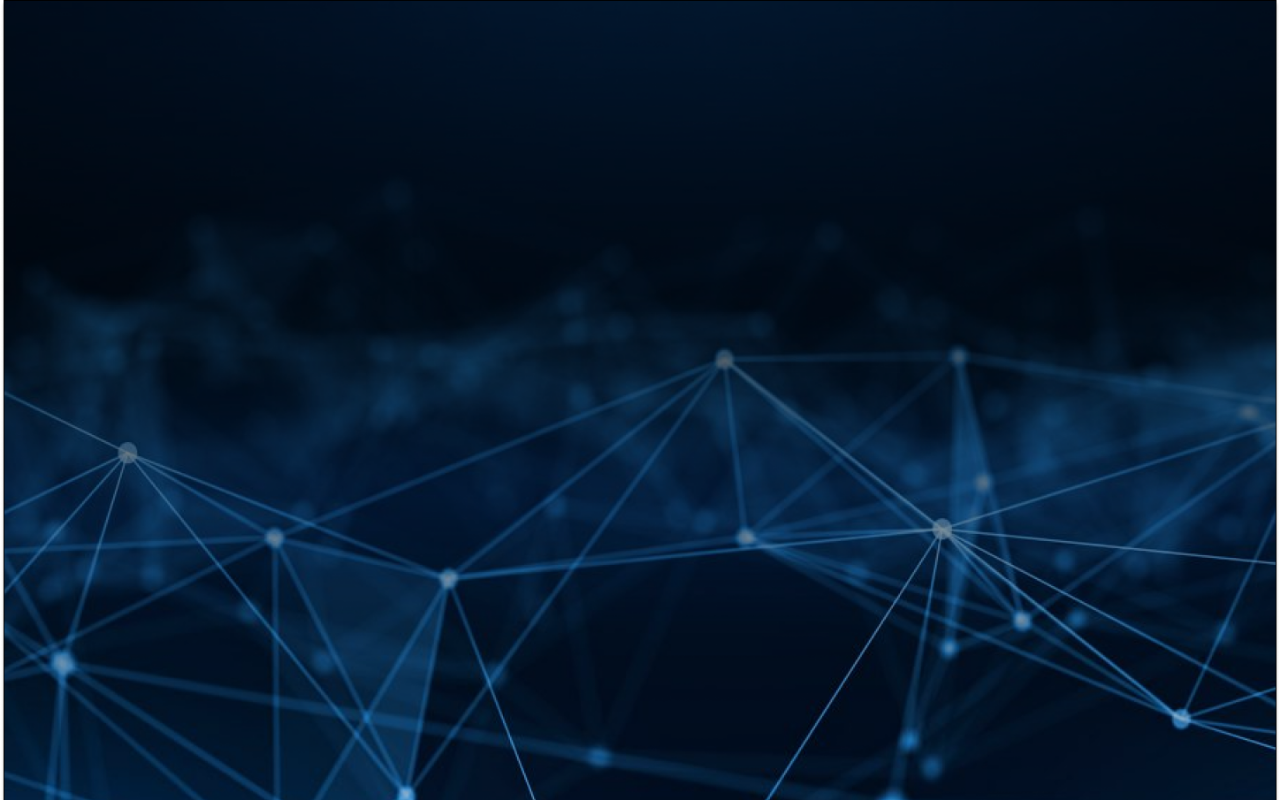
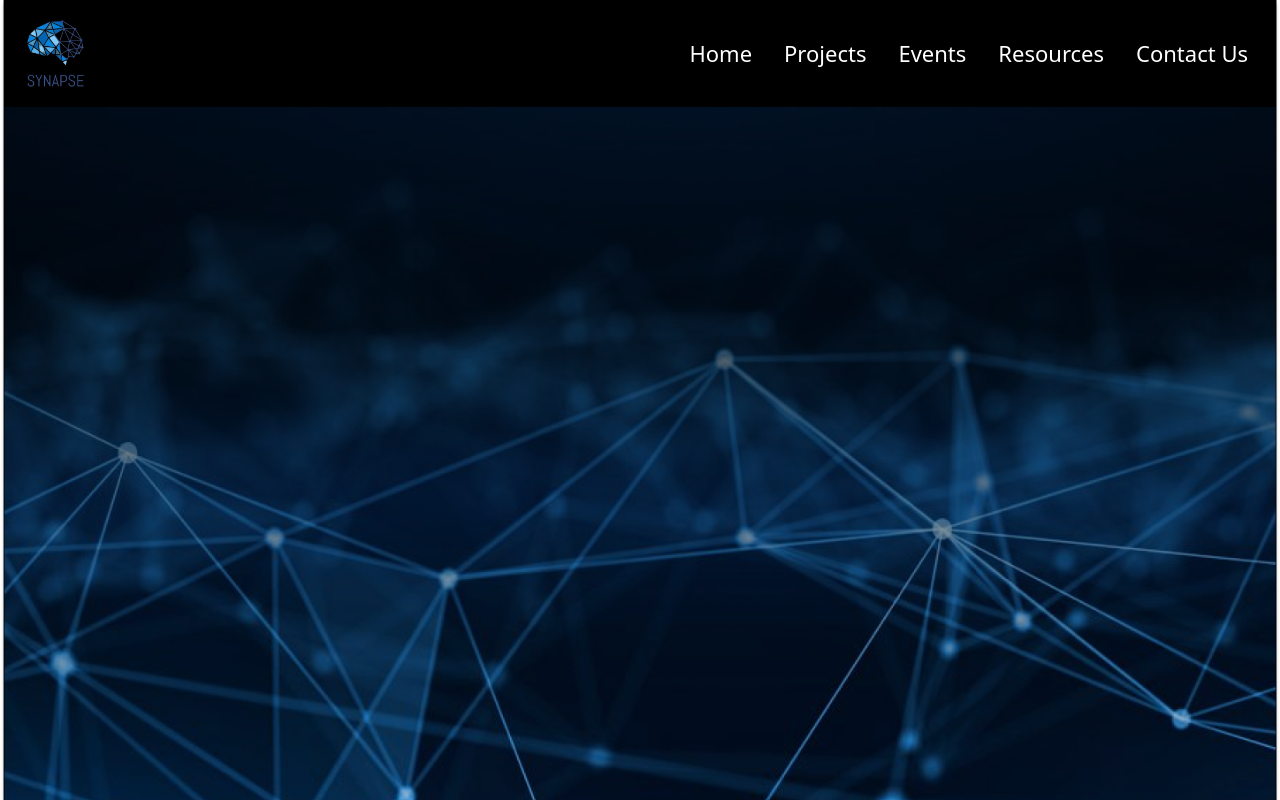
Before and after one commit to AayushBhagat256/Synapse-Website-2022updated, a React (Create React App) app: page / in a window 1280 px wide. Built offline with nearby package versions, Linux system fonts and the light colour scheme.

Commit message:
Navbar&Bg Ready

```diff
--- a/public/index.html
+++ b/public/index.html
@@ -26,6 +26,7 @@
       Learn how to configure a non-root public URL by running `npm run build`.
     -->
     <title>Synapse</title>
+    <link rel="stylesheet" href="https://cdn.jsdelivr.net/npm/bootstrap@5.2.2/dist/css/bootstrap.min.css">
     <style>
       *{
         margin: 0;
@@ -52,5 +53,8 @@
       To begin the development, run `npm start` or `yarn start`.
       To create a production bundle, use `npm run build` or `yarn build`.
     -->
+
+
+    <script src="https://cdn.jsdelivr.net/npm/bootstrap@5.2.2/dist/js/bootstrap.bundle.min.js"></script>
   </body>
 </html>
--- a/src/App.js
+++ b/src/App.js
@@ -1,10 +1,11 @@
 
 import './App.css';
+import Navbar from './components/Navbar';
 
 function App() {
   return (
     <div className="App">
-
+      <Navbar/>
     </div>
   )
 }
--- a/src/components/Navbar.css
+++ b/src/components/Navbar.css
@@ -1,3 +1,6 @@
 .navbar{
-    background-image: linear-gradient(to right,#010E1D,#010E1D);
+    background-image: linear-gradient(to right,black,black);
 }
+.nav-link{
+    font-size: 22px;
+}
--- a/src/components/Navbar.js
+++ b/src/components/Navbar.js
@@ -4,12 +4,12 @@ import './Navbar.css'
 
 function Navbar() {
   return (
-    <div className='cuscolor'>
+    <div className='cuscolor mx-1'>
       <nav class="navbar navbar-expand-lg navbar-dark bg-dark">
         <div class="container-fluid">
           <a class="navbar-brand" href="/">
-      <img src={Logo} alt="Logo" width="60" height="50" class="d-inline-block align-text-top"/>
-      <span class="navbar-brand mb-1 h1"> Synapse</span>
+            <img src={Logo} alt="Logo" width="80" height="80" class="d-inline-block align-text-top" />
+            {/* <span class="navbar-brand mb-1 h1"> Synapse</span> */}
           </a>
           <button class="navbar-toggler" type="button" data-bs-toggle="collapse" data-bs-target="#navbarSupportedContent" aria-controls="navbarSupportedContent" aria-expanded="false" aria-label="Toggle navigation">
             <span class="navbar-toggler-icon"></span>
@@ -17,10 +17,19 @@ function Navbar() {
           <div class="collapse navbar-collapse" id="navbarSupportedContent">
             <ul class="navbar-nav ms-auto mb-2 mb-lg-0">
               <li class="nav-item">
-          <a class="nav-link active" aria-current="page" href="/">Home</a>
+                <a class="nav-link active mx-2" aria-current="page" href="/">Home</a>
               </li>
               <li class="nav-item">
-          <a class="nav-link active" href="/">Link</a>
+                <a class="nav-link active mx-2" href="/">Projects</a>
+              </li>
+              <li class="nav-item">
+                <a class="nav-link active mx-2" aria-current="page" href="/">Events</a>
+              </li>
+              <li class="nav-item">
+                <a class="nav-link active mx-2" aria-current="page" href="/">Resources</a>
+              </li>
+              <li class="nav-item">
+                <a class="nav-link active mx-2" aria-current="page" href="/">Contact Us</a>
               </li>
               {/* <li class="nav-item dropdown">
           <a class="nav-link dropdown-toggle" href="#" role="button" data-bs-toggle="dropdown" aria-expanded="false">
```
Lines whose indentation alone changed are shown as unchanged.
